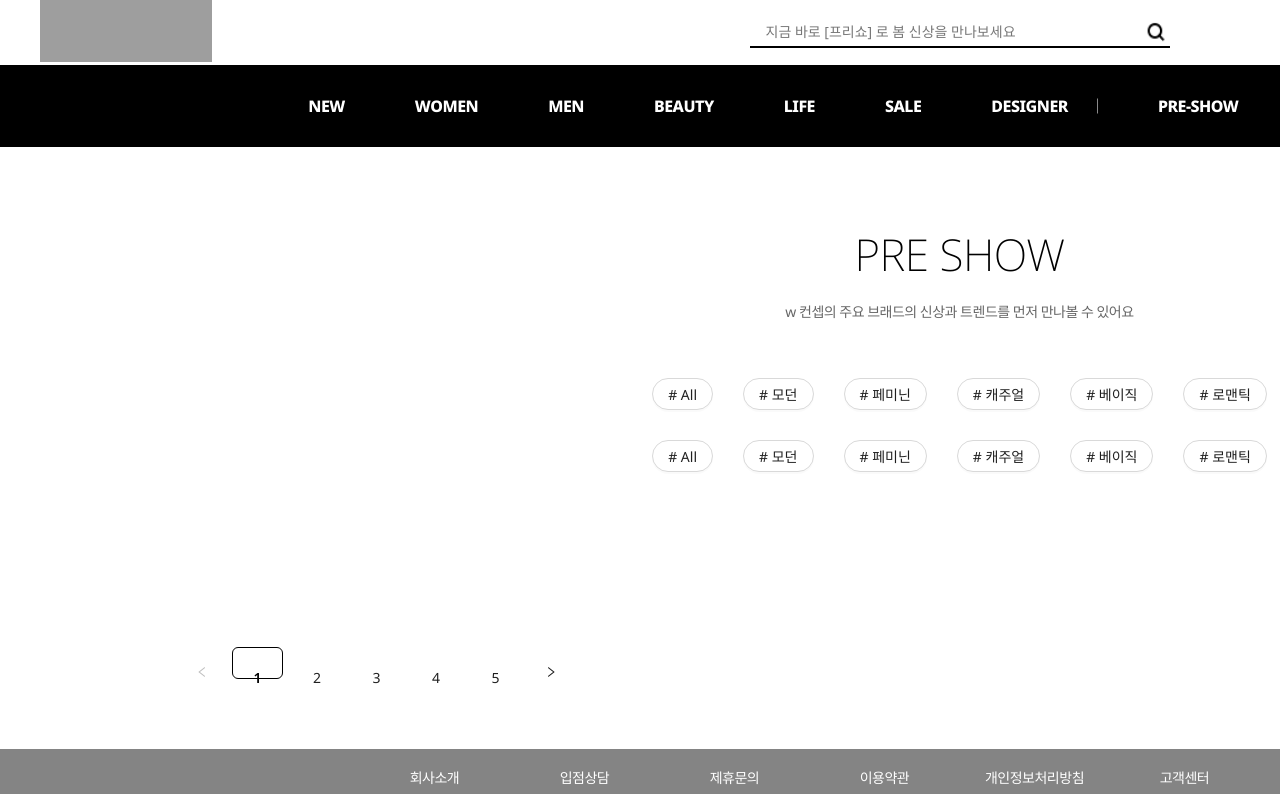
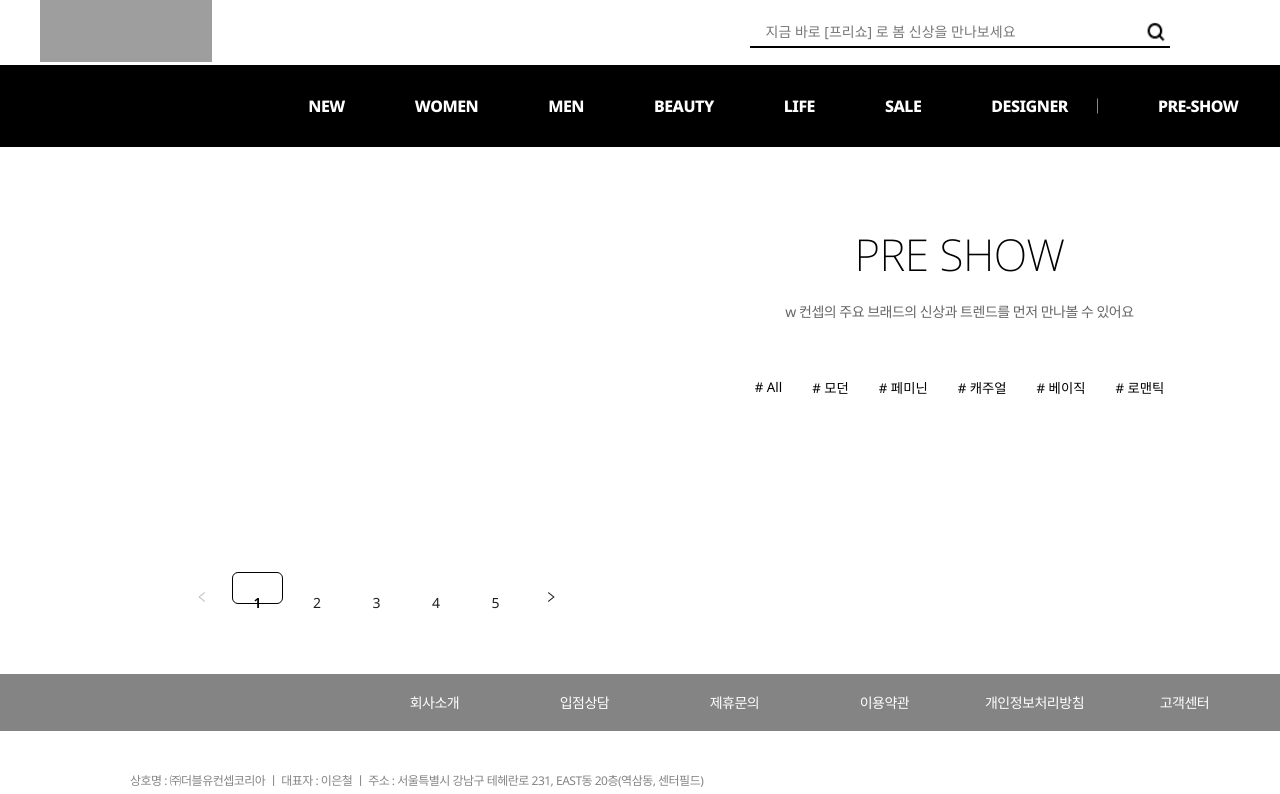
Before and after one commit to HenryDev99/W_clone, a React (Create React App) app: page /PreShow_jsy in a window 1280 px wide. Shown: the top 794 px of the page. Built offline with nearby package versions, Linux system fonts and the light colour scheme; grey boxes are pictures that could not be loaded.

Commit message:
button css 수정전

```diff
--- a/src/pages/PreShow_jsy/PreShowLayout_jsy.tsx
+++ b/src/pages/PreShow_jsy/PreShowLayout_jsy.tsx
@@ -1,4 +1,3 @@
-import Button from "antd/es/button";
 import Pagination from "antd/es/pagination";
 import "/Users/fridajeong/W_clone/src/pages/PreShow_jsy/PreShow_jsy.scss";
 
@@ -35,80 +34,42 @@ const PreShowLayout_JSY:React.FC = ()=>{
                 </div>
             </div>
             <div preshow-tab>
-                <ul >
+                <ul className="button-tab">
                     <li>
-                        <Button shape="round">
+                        <button>
                             #
                             All
-                        </Button>
+                        </button>
                     </li>
                     <li>
-                        <Button shape="round">
+                        <button>
                             #
                             모던
-                        </Button>
+                        </button>
                     </li>
                     <li>
-                        <Button shape="round">
+                        <button>
                             #
                             페미닌
-                        </Button>
+                        </button>
                     </li>
                     <li>
-                        <Button shape="round">
+                        <button>
                             #
                             캐주얼
-                        </Button>
+                        </button>
                     </li>
                     <li>
-                        <Button shape="round">
+                        <button >
                             #
                             베이직
-                        </Button>
+                        </button>
                     </li>
                     <li>
-                        <Button shape="round">
+                        <button >
                             #
                             로맨틱
-                        </Button>
-                    </li>
-                </ul>
-                <ul >
-                    <li>
-                        <Button shape="round">
-                            #
-                            All
-                        </Button>
-                    </li>
-                    <li>
-                        <Button shape="round">
-                            #
-                            모던
-                        </Button>
-                    </li>
-                    <li>
-                        <Button shape="round">
-                            #
-                            페미닌
-                        </Button>
-                    </li>
-                    <li>
-                        <Button shape="round">
-                            #
-                            캐주얼
-                        </Button>
-                    </li>
-                    <li>
-                        <Button shape="round">
-                            #
-                            베이직
-                        </Button>
-                    </li>
-                    <li>
-                        <Button shape="round">
-                            #
-                            로맨틱
-                        </Button>
+                        </button>
                     </li>
                 </ul>
             </div>
--- a/src/pages/PreShow_jsy/PreShow_jsy.scss
+++ b/src/pages/PreShow_jsy/PreShow_jsy.scss
@@ -11,6 +11,11 @@ li{
     padding : 15px;
 
 }
-.button{
-    height: 20px;
+.buttontab{
+    padding: 0 30px;
+    height: 50px;
+    border: 1px solid #ddd;
+    border-radius: 25px;
+    font-size: 16px;
+    font-weight: 500;
 }
```
